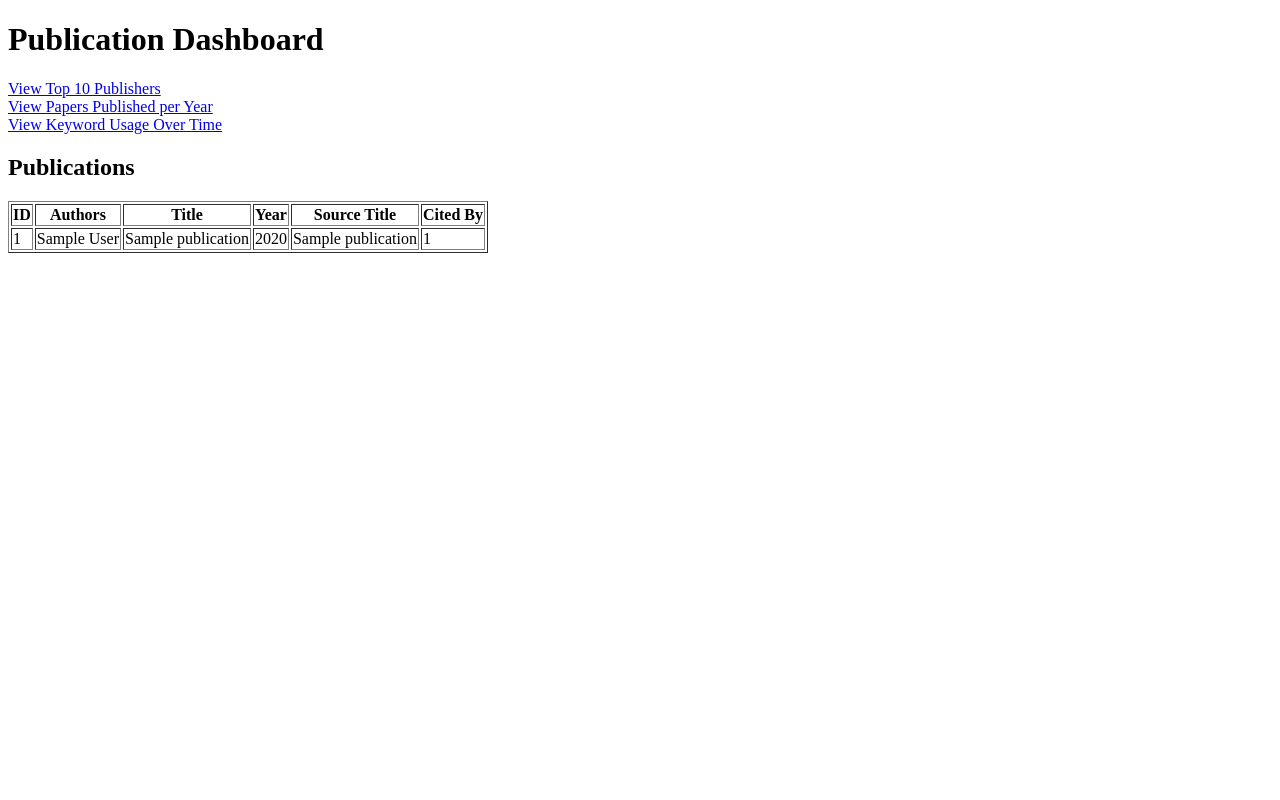
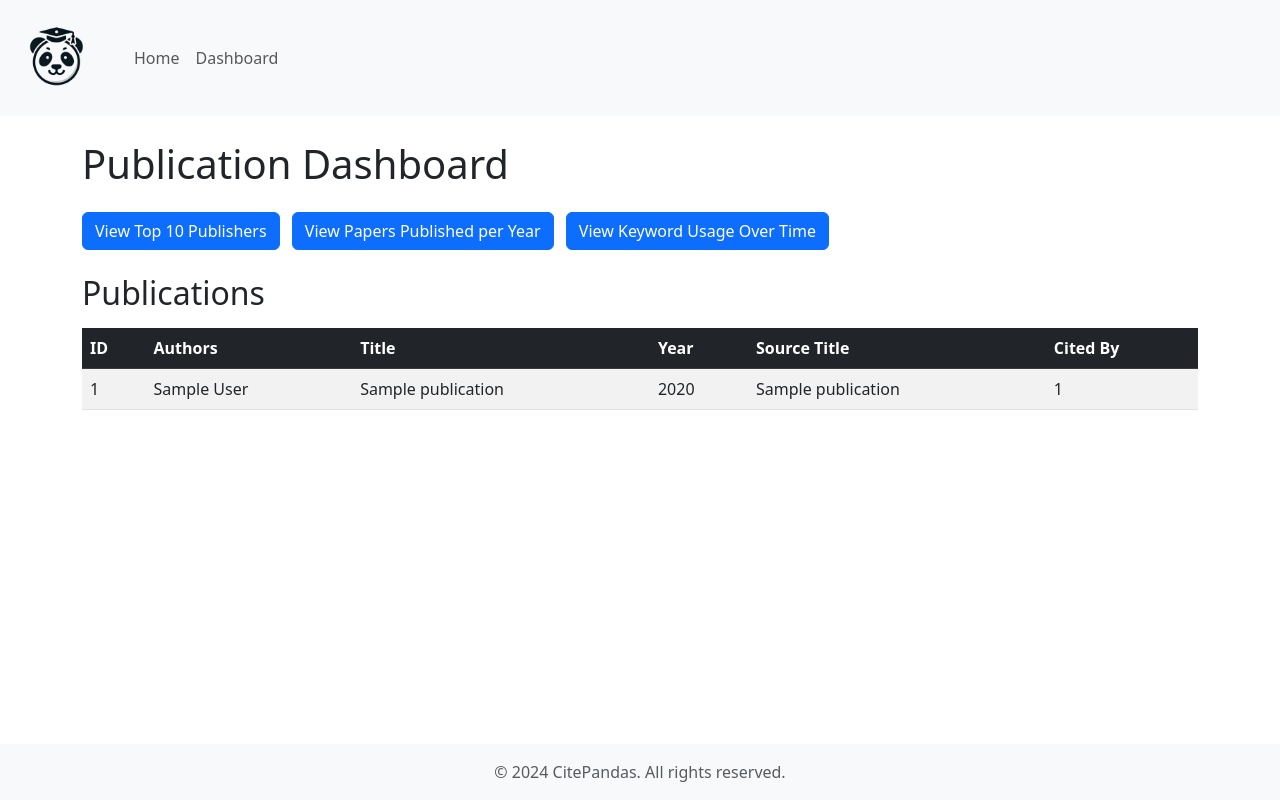
Before and after one commit to minatogawa/citepandas, a Flask app: page /dashboard in a window 1280 px wide. Run offline with Flask 3, Linux system fonts and the light colour scheme; tables that the repository leaves empty hold one stand-in row (values such as "Sample post").

Commit message:
Update UI: Add panda logo, favicon, and enable Flask debug mode

```diff
--- /dev/null
+++ b/templates/base.html
@@ -0,0 +1,47 @@
+<!DOCTYPE html>
+<html lang="en">
+<head>
+    <meta charset="UTF-8">
+    <meta name="viewport" content="width=device-width, initial-scale=1.0">
+    <title>{% block title %}CitePandas{% endblock %}</title>
+    <link href="https://cdn.jsdelivr.net/npm/bootstrap@5.3.0/dist/css/bootstrap.min.css" rel="stylesheet">
+    <link rel="shortcut icon" href="{{ url_for('static', filename='favicon.ico') }}">
+    {% block extra_head %}{% endblock %}
+</head>
+<body class="d-flex flex-column min-vh-100">
+    <nav class="navbar navbar-expand-lg navbar-light bg-light">
+        <div class="container-fluid">
+            <a class="navbar-brand" href="{{ url_for('index') }}">
+                <img src="{{ url_for('static', filename='images/pandas_logo_transparent.png') }}" alt="CitePandas Logo" width="90" height="90" class="d-inline-block align-top me-2">            </a>
+            <button class="navbar-toggler" type="button" data-bs-toggle="collapse" data-bs-target="#navbarNav" aria-controls="navbarNav" aria-expanded="false" aria-label="Toggle navigation">
+                <span class="navbar-toggler-icon"></span>
+            </button>
+            <div class="collapse navbar-collapse" id="navbarNav">
+                <ul class="navbar-nav">
+                    <li class="nav-item">
+                        <a class="nav-link" href="{{ url_for('index') }}">Home</a>
+                    </li>
+                    <li class="nav-item">
+                        <a class="nav-link" href="{{ url_for('dashboard') }}">Dashboard</a>
+                    </li>
+                </ul>
+            </div>
+        </div>
+    </nav>
+
+    <main class="flex-shrink-0">
+        <div class="container mt-4">
+            {% block content %}{% endblock %}
+        </div>
+    </main>
+
+    <footer class="footer mt-auto py-3 bg-light">
+        <div class="container text-center">
+            <span class="text-muted">© 2024 CitePandas. All rights reserved.</span>
+        </div>
+    </footer>
+
+    <script src="https://cdn.jsdelivr.net/npm/bootstrap@5.3.0/dist/js/bootstrap.bundle.min.js"></script>
+    {% block extra_scripts %}{% endblock %}
+</body>
+</html>
--- a/templates/dashboard.html
+++ b/templates/dashboard.html
@@ -1,20 +1,18 @@
-<!DOCTYPE html>
-<html lang="en">
-<head>
-    <meta charset="UTF-8">
-    <meta name="viewport" content="width=device-width, initial-scale=1.0">
-    <title>Dashboard</title>
-</head>
-<body>
-    <h1>Publication Dashboard</h1>
-    <a href="{{ url_for('graph_top_10_publishers') }}">View Top 10 Publishers</a>
-    <br>
-    <a href="{{ url_for('graph_papers_per_year') }}">View Papers Published per Year</a>
-    <br>
-    <a href="{{ url_for('graph_keyword_streamgraph') }}">View Keyword Usage Over Time</a>
-    <h2>Publications</h2>
-    <table border="1">
-        <thead>
+{% extends "base.html" %}
+
+{% block title %}CitePandas - Dashboard{% endblock %}
+
+{% block content %}
+<h1 class="mb-4">Publication Dashboard</h1>
+<div class="mb-4">
+    <a href="{{ url_for('graph_top_10_publishers') }}" class="btn btn-primary me-2">View Top 10 Publishers</a>
+    <a href="{{ url_for('graph_papers_per_year') }}" class="btn btn-primary me-2">View Papers Published per Year</a>
+    <a href="{{ url_for('graph_keyword_streamgraph') }}" class="btn btn-primary">View Keyword Usage Over Time</a>
+</div>
+<h2 class="mb-3">Publications</h2>
+<div class="table-responsive">
+    <table class="table table-striped table-hover">
+        <thead class="table-dark">
             <tr>
                 <th>ID</th>
                 <th>Authors</th>
@@ -37,6 +35,5 @@
             {% endfor %}
         </tbody>
     </table>
-
-</body>
-</html>
+</div>
+{% endblock %}
```
Also changed, not shown: templates/graph.html (+17 -16 lines), templates/index.html (+14 -15 lines), static/images/favicon.ico (added), static/images/pandas_logo.png (added), static/images/pandas_logo.webp (added), static/images/pandas_logo_transparent.png (added).
